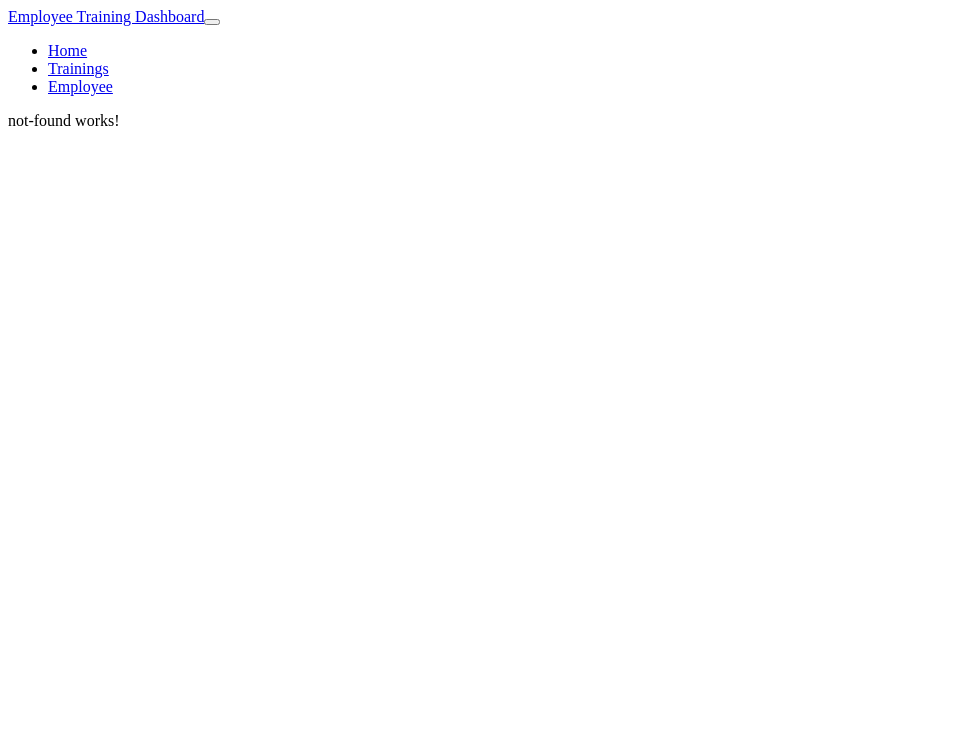
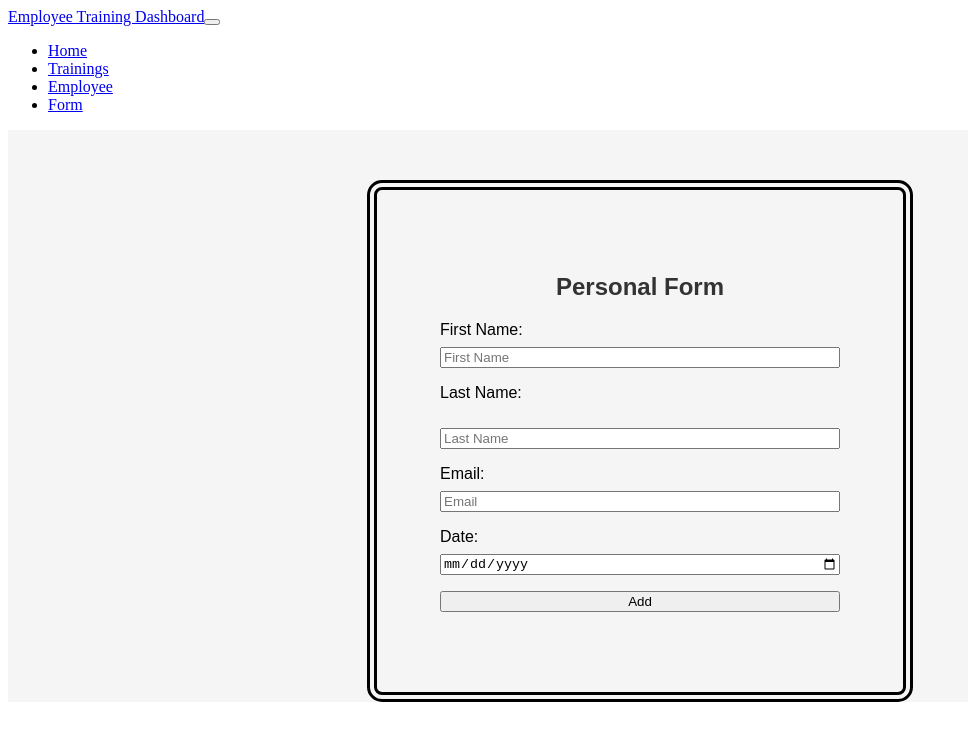
Before and after one commit to Oaska01/task1_employee_training_dashboard, an Angular app: page /form in a window 1280 px wide. Shown: the top 740 px of the page, without its empty margins (0-968 px from the left). Built offline with nearby package versions, Linux system fonts and the light colour scheme.

Commit message:
creating my own form & modifying on it using css, it took me an houre to use deepseek to explain how can I structure it in a good way

```diff
--- a/src/app/app.routes.ts
+++ b/src/app/app.routes.ts
@@ -1,11 +1,11 @@
 import { Routes } from '@angular/router';
 
-import { Navbar } from './components/navbar/navbar';
 import { EmployeeList } from './components/employee-list/employee-list';
 import { Dashboard } from './components/dashboard/dashboard';
 import { TrainingForm } from './components/training-form/training-form';
 import { TrainingList } from './components/training-list/training-list';
 import { EmployeeForm } from './components/employee-form/employee-form';
+import { Form } from './components/form/form';
 import { NotFound } from './components/not-found/not-found';
 
 export const routes: Routes = [
@@ -16,6 +16,7 @@ export const routes: Routes = [
     { path : "training-form", component : TrainingForm },
     { path : "training-list", component : TrainingList },
     { path : "employee-form", component : EmployeeForm },
+    { path : "form", component : Form },
     { path : "**", component : NotFound}
 
 ];
--- a/src/app/app.ts
+++ b/src/app/app.ts
@@ -4,10 +4,7 @@ import { RouterOutlet } from '@angular/router';
 import { Router, RouterModule, RouterLink } from '@angular/router';
 
 import { Navbar } from './components/navbar/navbar';
-import { EmployeeList } from './components/employee-list/employee-list';
-import { Dashboard } from './components/dashboard/dashboard';
-import { TrainingForm } from './components/training-form/training-form';
-import { TrainingList } from './components/training-list/training-list';
+
 
 @Component({
   selector: 'app-root',
--- a/src/app/components/employee-list/employee-list.ts
+++ b/src/app/components/employee-list/employee-list.ts
@@ -1,10 +1,9 @@
 import { Component } from '@angular/core';
 import { RouterLink } from "@angular/router";
-import { EmployeeForm } from '../employee-form/employee-form';
 
 @Component({
   selector: 'app-employee-list',
-  imports: [RouterLink, EmployeeForm],
+  imports: [RouterLink,],
   templateUrl: './employee-list.html',
   styleUrl: './employee-list.css',
 })
--- /dev/null
+++ b/src/app/components/form/form.css
@@ -0,0 +1,52 @@
+body
+{
+    display: flex;
+    justify-content: center;
+    align-items: center;
+    /* height: 100vh; */
+    margin: 0;
+    background-color: #f5f5f5;
+    font-family: Arial, sans-serif;
+}
+
+
+.pForm
+{
+    border: solid 10px;
+    /* padding: 2rem; */
+    /* box-shadow: 0 2px 10px rgba(0, 0, 0, 0.1); */
+
+    width: 400px;
+    margin-top : 50px;
+    border-radius: 15px;
+    padding: 5%;
+    border-style: double;
+}
+
+.titleForm
+{
+    color: #333;
+    text-align: center;
+}
+
+.formChildren
+{
+    display: flex;
+    margin-bottom: 10px;
+    flex-direction: column;
+    margin-bottom: 1rem;
+}
+
+.formChildren label
+{
+    /* align-items: flex-start; */
+    /* text-align: left; */
+    /* margin-right: 30%; */
+    /* display: block; */
+    margin-bottom: 8px;
+}
+
+.formChildren input
+{
+    /* margin-right: 30%; */
+}
--- /dev/null
+++ b/src/app/components/form/form.html
@@ -0,0 +1,44 @@
+<!DOCTYPE html>
+<html lang="en">
+<head>
+    <meta charset="UTF-8">
+    <meta name="viewport" content="width=device-width, initial-scale=1.0">
+    <title>Document</title>
+</head>
+<body>
+        <div class="pForm">
+
+            <h2 class="titleForm">Personal Form</h2>
+
+            <form action="">
+
+                <div class="formChildren">
+                    <label for="firstName" class="lable">First Name:</label>
+                    <input type="text" id="firstName" placeholder="First Name" class="inputClass">
+                </div>
+
+                <div class="formChildren">
+                    <label for="lastName" class="lable">Last Name:</label>
+                    <br>
+                    <input type="text" id="lastName" placeholder="Last Name" class="inputClass">
+                </div>
+
+                <div class="formChildren">
+                    <label for="email" class="lable">Email:</label>
+                    <input type="text" id="email" placeholder="Email" class="inputClass">
+                </div>
+
+                <div class="formChildren">
+                    <label for="date" class="lable">Date:</label>
+                    <input type="date" id="date" class="inputClass">
+                </div>
+
+                <div class="formChildren">
+                    <input type="submit" value="Add" class="buttonForm">
+                </div>
+
+            </form>
+
+        </div>
+</body>
+</html>
--- a/src/app/components/navbar/navbar.html
+++ b/src/app/components/navbar/navbar.html
@@ -1,7 +1,7 @@
 <link href="https://cdn.jsdelivr.net/npm/bootstrap@5.3.8/dist/css/bootstrap.min.css" rel="stylesheet" integrity="sha384-sRIl4kxILFvY47J16cr9ZwB07vP4J8+LH7qKQnuqkuIAvNWLzeN8tE5YBujZqJLB" crossorigin="anonymous">
 <script src="https://cdn.jsdelivr.net/npm/bootstrap@5.3.8/dist/js/bootstrap.bundle.min.js" integrity="sha384-FKyoEForCGlyvwx9Hj09JcYn3nv7wiPVlz7YYwJrWVcXK/BmnVDxM+D2scQbITxI" crossorigin="anonymous"></script>
 
-<nav class="navbar navbar-expand-lg bg-body-tertiary">
+<nav class="navbar navbar-expand-lg bg-primary">
   <div class="container-fluid">
     <a class="navbar-brand" routerLink="/dashboard">Employee Training Dashboard</a>
     <button class="navbar-toggler" type="button" data-bs-toggle="collapse" data-bs-target="#navbarNav" aria-controls="navbarNav" aria-expanded="false" aria-label="Toggle navigation">
@@ -18,6 +18,9 @@
         <li class="nav-item">
           <a class="nav-link" routerLink="employee-list">Employee</a>
         </li>
+        <li class="nav-item">
+          <a class="nav-link" routerLink="/form">Form</a>
+        </li>
       </ul>
     </div>
   </div>
```
Also changed, not shown: src/app/components/form/form.ts (added, +11 -0 lines), 1 other file (tests, documents, lock files or other folders).
